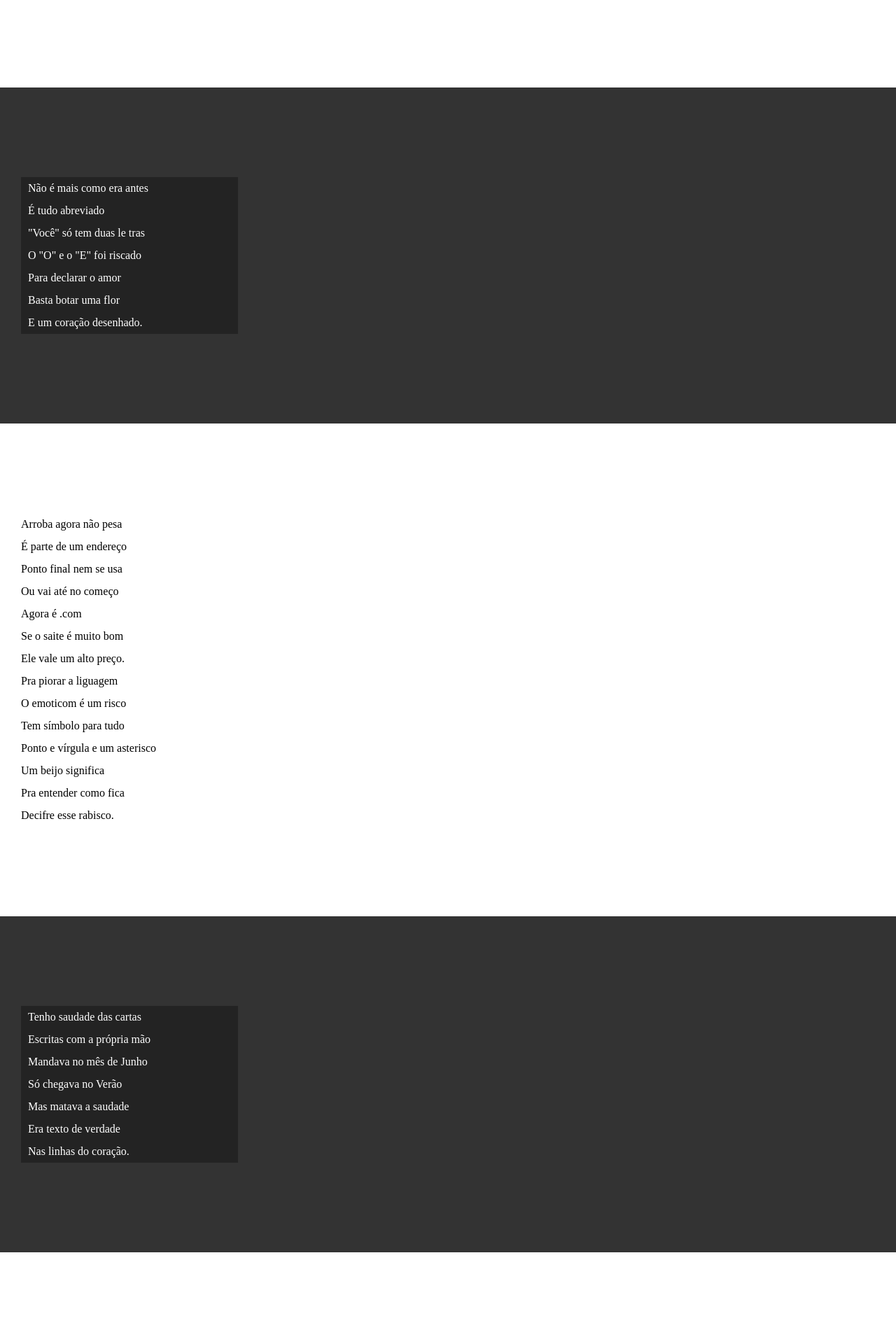
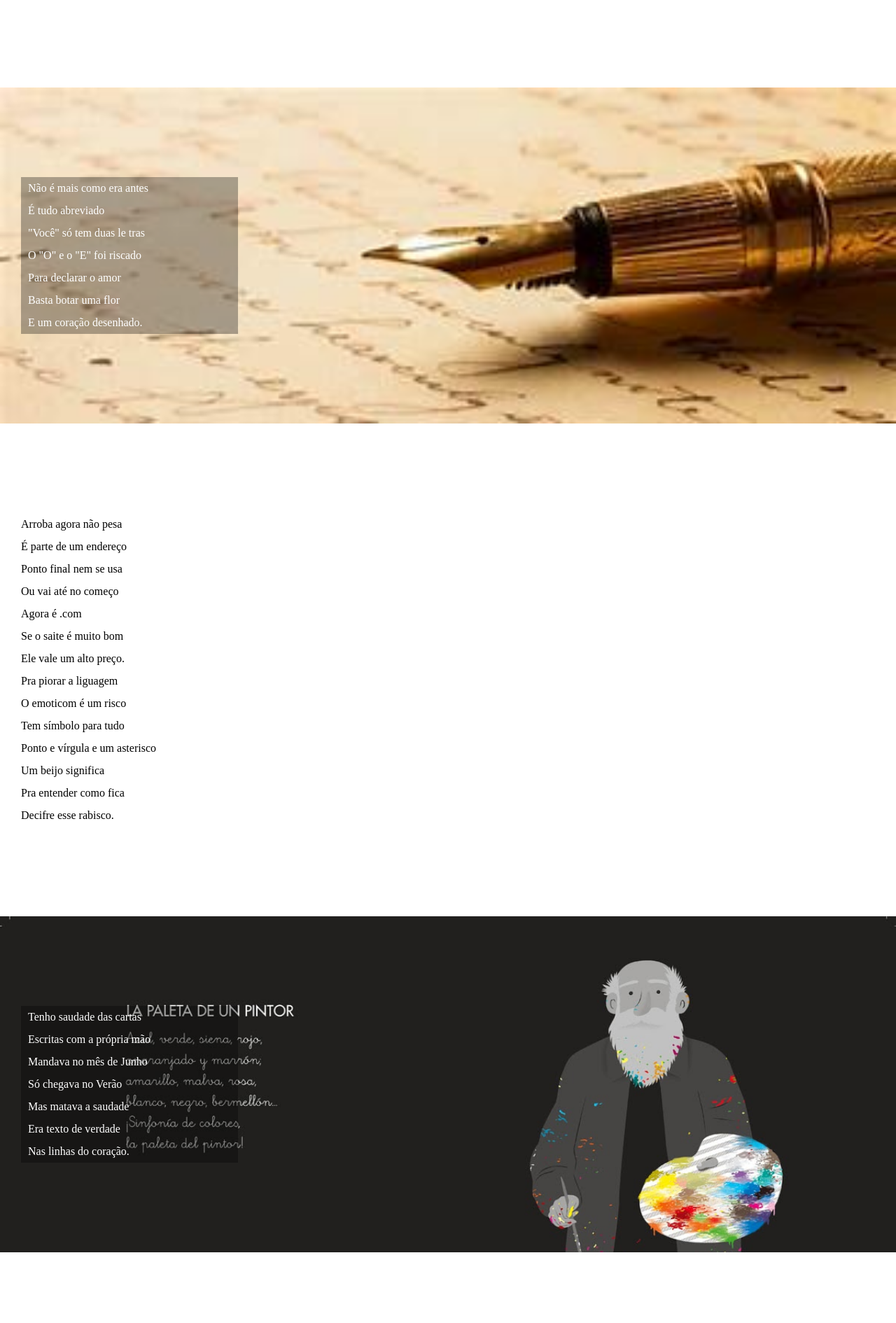
Before and after one commit to Gusta-vo-dev/curso-html-css, a plain HTML site: page Desafios/desafios m.03/projetocordel.html in a window 1280 px wide. Shown: the part 510-2400 px from the top of the page at 70% size. Drawn offline with Linux system fonts and the light colour scheme.

Commit message:
atualização de imagens

```diff
--- a/Desafios/desafios m.03/projetocordel.html
+++ b/Desafios/desafios m.03/projetocordel.html
@@ -24,7 +24,7 @@
         </p>
     </section>
 
-    <section class="imagem">
+    <section class="imagem" id="img-1">
         <p>
             Não é mais como era antes <br>
             É tudo abreviado <br>
@@ -57,7 +57,7 @@
         </p>
     </section>
 
-    <section class="imagem">
+    <section class="imagem" id="img-2">
         <p>
             Tenho saudade das cartas <br>
             Escritas com a própria mão <br>
--- a/Desafios/desafios m.03/style.css
+++ b/Desafios/desafios m.03/style.css
@@ -48,7 +48,6 @@ section.normal {
 }
 
 section.imagem {
-   background-image: url(imagens/);
    background-color: rgb(51, 51, 51);
    color: white;
 }
@@ -59,6 +58,20 @@ section.imagem > p {
    padding-left: 10px;
 }
 
+#img-1 {
+   background-image: url(imagens/bgimg01.jpg);
+   background-repeat: no-repeat;
+   background-size: cover;
+   background-attachment: fixed;
+}
+
+#img-2 {
+   background-image: url(imagens/bgimg02.jpg);
+   background-repeat: no-repeat;
+   background-size: cover;
+   background-attachment: fixed;
+}
+
 footer {
    background-color: black;
    color: white;
```
Also changed, not shown: Desafios/desafios m.03/imagens/._background001.jpg (deleted), Desafios/desafios m.03/imagens/._background002.jpg (deleted), Desafios/desafios m.03/imagens/bgimg01.jpg (added), Desafios/desafios m.03/imagens/bgimg02.jpg (added).
